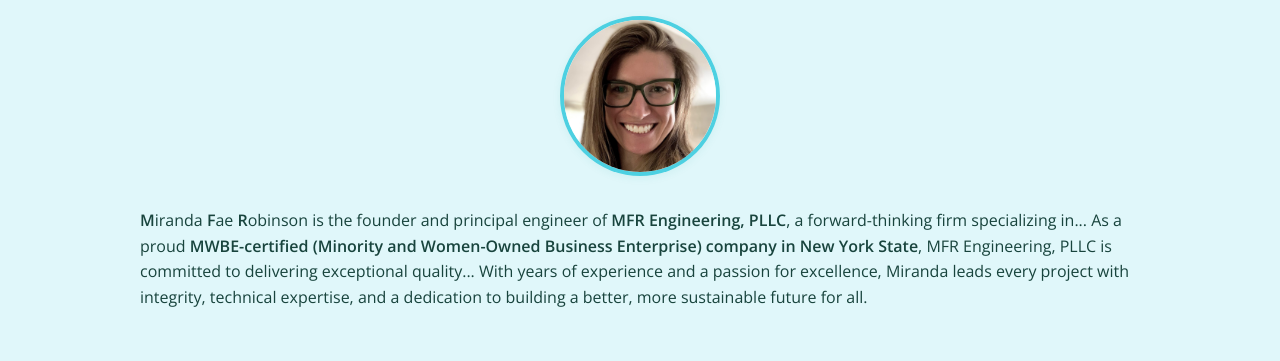
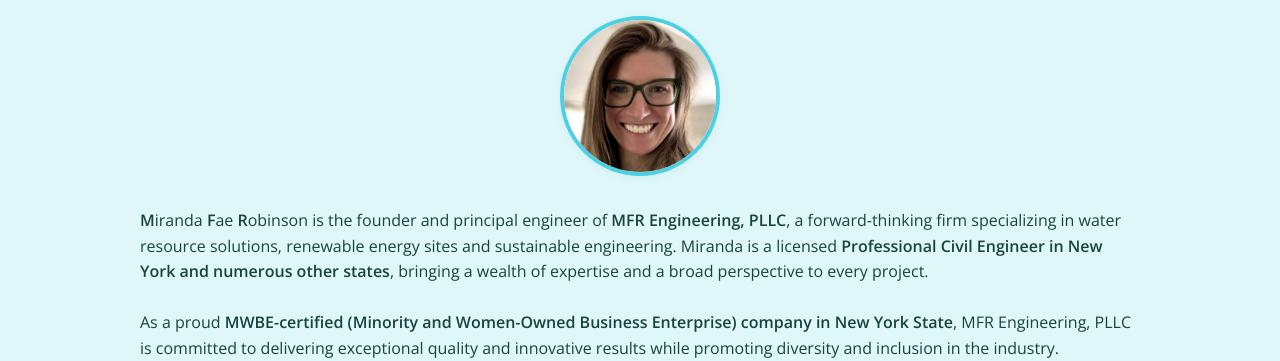
Before and after one commit to toadzurg/MFRengineered, a plain HTML site: page index.html in a window 1280 px wide. Shown: the part 591-952 px from the top of the page. Drawn offline with nearby package versions, Linux system fonts and the light colour scheme.

Commit message:
Update index.html

```diff
--- a/index.html
+++ b/index.html
@@ -43,9 +43,9 @@
         <img src="/images/profile_headshot.jpg" alt="Miranda Fae Robinson" class="profile-img">
         <div>
           <p>
-            <strong>M</strong>iranda <strong>F</strong>ae <strong>R</strong>obinson is the founder and principal engineer of <strong>MFR Engineering, PLLC</strong>, a forward-thinking firm specializing in...
-            As a proud <strong>MWBE-certified (Minority and Women-Owned Business Enterprise) company in New York State</strong>, MFR Engineering, PLLC is committed to delivering exceptional quality...
-            With years of experience and a passion for excellence, Miranda leads every project with integrity, technical expertise, and a dedication to building a better, more sustainable future for all.
+            <strong>M</strong>iranda <strong>F</strong>ae <strong>R</strong>obinson is the founder and principal engineer of <strong>MFR Engineering, PLLC</strong>, a forward-thinking firm specializing in water resource solutions, renewable energy sites and sustainable engineering. Miranda is a licensed <strong>Professional Civil Engineer in New York and numerous other states</strong>, bringing a wealth of expertise and a broad perspective to every project.<br><br>
+            As a proud <strong>MWBE-certified (Minority and Women-Owned Business Enterprise) company in New York State</strong>, MFR Engineering, PLLC is committed to delivering exceptional quality and innovative results while promoting diversity and inclusion in the industry.<br><br>
+            With years of experience and a passion for excellence, Miranda leads every project with integrity, technical expertise, and a dedication to building a better, more sustainable future for our communities.
           </p>
         </div>
       </div>
```
